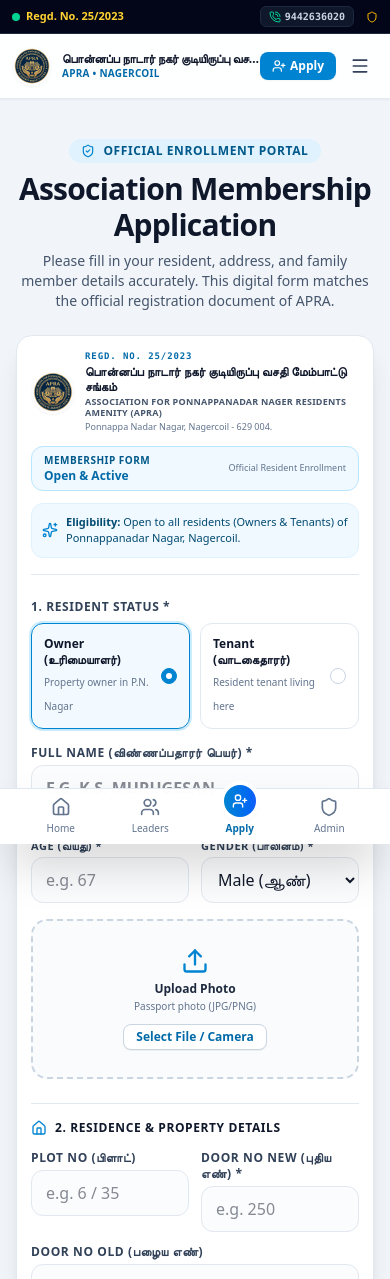
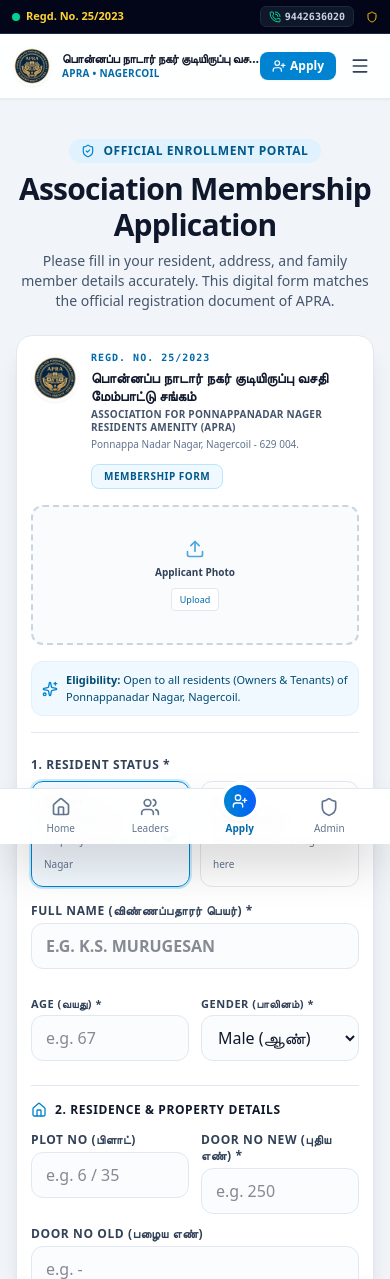
Before and after one commit to kishore2818/apra-frontend, a Next.js app: page /membership in a window 390 px wide. Shown: the top 1279 px of the page. Built offline with nearby package versions, Linux system fonts and the light colour scheme.

Commit message:
refactor: Move photo to header, remove google sheets sync

```diff
--- a/src/app/admin/page.js
+++ b/src/app/admin/page.js
@@ -482,7 +482,6 @@
               { id: 'MEMBERS', label: 'Membership Register' },
               { id: 'HEADS', label: 'Office Bearers' },
               { id: 'ANALYTICS', label: 'Demographics & Charts' },
-              { id: 'SHEETS', label: 'Google Sheets Setup' },
             ].map((tab) => (
               <button
                 key={tab.id}
--- a/src/components/MembershipForm.jsx
+++ b/src/components/MembershipForm.jsx
@@ -346,35 +346,68 @@
     <div className="bg-white rounded-2xl sm:rounded-3xl p-3.5 sm:p-8 lg:p-10 border border-slate-200 shadow-xl max-w-4xl mx-auto my-3 sm:my-8">
       {/* Form Header */}
       <div className="border-b border-slate-200 pb-4 sm:pb-6 mb-6 sm:mb-8">
-        <div className="flex flex-col sm:flex-row items-start sm:items-center justify-between gap-3 sm:gap-4">
-          <div className="flex items-center gap-2.5 sm:gap-3 min-w-0">
-            <ApraLogo className="w-11 h-11 sm:w-16 sm:h-16 flex-shrink-0" />
+        <div className="flex flex-col sm:flex-row items-start justify-between gap-4 sm:gap-6">
+          <div className="flex items-start gap-3 sm:gap-4 min-w-0 flex-1">
+            <ApraLogo className="w-12 h-12 sm:w-20 sm:h-20 flex-shrink-0 mt-1" />
             <div className="min-w-0 flex-1">
-              <span className="text-[9px] sm:text-xs font-mono font-bold text-sky-700 uppercase tracking-widest block truncate">
+              <span className="text-[10px] sm:text-xs font-mono font-bold text-sky-700 uppercase tracking-widest block truncate">
                 {ASSOCIATION_INFO.regdNo}
               </span>
-              <h2 className="text-xs sm:text-xl font-bold text-slate-900 font-sans leading-tight break-words">
+              <h2 className="text-sm sm:text-2xl font-bold text-slate-900 font-sans leading-tight break-words mt-1">
                 {ASSOCIATION_INFO.nameTamil}
               </h2>
-              <h3 className="text-[9px] sm:text-xs font-semibold text-slate-600 tracking-wide leading-tight block break-words mt-0.5">
+              <h3 className="text-[10px] sm:text-sm font-semibold text-slate-600 tracking-wide leading-tight block break-words mt-1">
                 ASSOCIATION FOR PONNAPPANADAR NAGER RESIDENTS AMENITY (APRA)
               </h3>
-              <p className="text-[9px] sm:text-xs text-slate-500 mt-0.5 truncate">
+              <p className="text-[10px] sm:text-xs text-slate-500 mt-1 truncate">
                 Ponnappa Nadar Nagar, Nagercoil - 629 004.
               </p>
+
+              <div className="mt-3 inline-block bg-sky-50 border border-sky-200 px-3 py-1 rounded-lg">
+                <div className="text-[10px] sm:text-[11px] font-bold text-sky-800 uppercase tracking-wider">Membership Form</div>
+              </div>
             </div>
           </div>
 
-          <div className="bg-sky-50 border border-sky-200 px-3 py-1.5 sm:p-3 rounded-xl sm:rounded-2xl text-left sm:text-right w-full sm:w-auto flex sm:flex-col justify-between sm:justify-center items-center sm:items-end">
-            <div>
-              <div className="text-[10px] sm:text-[11px] font-bold text-sky-800 uppercase tracking-wider">Membership Form</div>
-              <div className="text-xs sm:text-xl font-black text-sky-700">Open & Active</div>
+          {/* Header Photo Upload Area */}
+          <div className="flex-shrink-0 w-full sm:w-32 md:w-36 flex flex-col justify-start">
+            <div className="border-2 border-dashed border-slate-300 rounded-xl p-2 text-center bg-slate-50/70 flex flex-col items-center justify-center min-h-[140px] sm:min-h-[160px] h-full">
+              {formData.photoDataUrl ? (
+                <div className="relative group flex items-center justify-center w-full h-full">
+                  <img
+                    src={formData.photoDataUrl}
+                    alt="Member Preview"
+                    className="w-full h-full max-w-[120px] max-h-[140px] object-cover rounded-lg shadow-sm border border-slate-200"
+                  />
+                  <button
+                    type="button"
+                    onClick={() => setFormData((prev) => ({ ...prev, photoDataUrl: '' }))}
+                    className="absolute -top-2 -right-2 bg-rose-600 text-white p-1 rounded-full text-xs shadow-md hover:bg-rose-700 active:scale-90"
+                    title="Remove Photo"
+                  >
+                    <Trash2 className="w-3.5 h-3.5" />
+                  </button>
                 </div>
-            <div className="text-[9px] sm:text-[10px] text-slate-500">Official Resident Enrollment</div>
+              ) : (
+                <label className="cursor-pointer flex flex-col items-center justify-center w-full h-full py-2">
+                  <Upload className="w-5 h-5 text-sky-600 mb-1.5 opacity-70" />
+                  <span className="text-[10px] sm:text-xs font-bold text-slate-700 block">Applicant Photo</span>
+                  <input
+                    type="file"
+                    accept="image/*"
+                    onChange={handlePhotoUpload}
+                    className="hidden"
+                  />
+                  <span className="mt-2 text-[9px] px-2 py-1 bg-white border border-slate-200 rounded text-sky-700 hover:bg-slate-50">
+                    Upload
+                  </span>
+                </label>
+              )}
+            </div>
           </div>
         </div>
 
-        <div className="mt-3 sm:mt-4 p-2.5 sm:p-3 bg-sky-50 rounded-xl border border-sky-100 text-[11px] sm:text-xs text-sky-900 flex items-center gap-2">
+        <div className="mt-4 p-2.5 sm:p-3 bg-sky-50 rounded-xl border border-sky-100 text-[11px] sm:text-xs text-sky-900 flex items-center gap-2">
           <Sparkles className="w-4 h-4 text-sky-600 flex-shrink-0" />
           <span>
             <strong>Eligibility:</strong> Open to all residents (Owners & Tenants) of Ponnappanadar Nagar, Nagercoil.
@@ -444,9 +477,7 @@
             </div>
           </div>
 
-          <div className="grid grid-cols-1 md:grid-cols-3 gap-4 sm:gap-6 items-start">
-            <div className="md:col-span-2 space-y-3.5 sm:space-y-4">
-
+          <div className="space-y-3.5 sm:space-y-4">
             {/* Applicant Name */}
             <div>
               <label className="block text-xs font-bold text-slate-700 uppercase tracking-wider mb-1">
@@ -497,44 +528,6 @@
                   <option value="Other">Other</option>
                 </select>
               </div>
-              </div>
-
-            </div>
-
-            {/* Passport Photo Upload Box */}
-            <div className="border-2 border-dashed border-slate-300 rounded-2xl p-4 text-center bg-slate-50/70 flex flex-col items-center justify-center min-h-[160px] sm:min-h-[200px]">
-              {formData.photoDataUrl ? (
-                <div className="relative group">
-                  <img
-                    src={formData.photoDataUrl}
-                    alt="Member Preview"
-                    className="w-28 h-32 sm:w-32 sm:h-36 object-cover rounded-xl shadow-md border-2 border-white"
-                  />
-                  <button
-                    type="button"
-                    onClick={() => setFormData((prev) => ({ ...prev, photoDataUrl: '' }))}
-                    className="absolute -top-2 -right-2 bg-rose-600 text-white p-1 rounded-full text-xs shadow-md hover:bg-rose-700 active:scale-90"
-                    title="Remove Photo"
-                  >
-                    <Trash2 className="w-3.5 h-3.5" />
-                  </button>
-                </div>
-              ) : (
-                <label className="cursor-pointer flex flex-col items-center w-full py-2">
-                  <Upload className="w-7 h-7 text-sky-600 mb-1.5 animate-pulse" />
-                  <span className="text-xs font-bold text-slate-800 block">Upload Photo</span>
-                  <span className="text-[10px] text-slate-500 block mt-0.5">Passport photo (JPG/PNG)</span>
-                  <input
-                    type="file"
-                    accept="image/*"
-                    onChange={handlePhotoUpload}
-                    className="hidden"
-                  />
-                  <span className="mt-2.5 px-3 py-1 bg-white border border-slate-300 rounded-lg text-xs font-semibold text-sky-700 shadow-2xs hover:bg-slate-50">
-                    Select File / Camera
-                  </span>
-                </label>
-              )}
             </div>
           </div>
         </div>
```
Lines whose indentation alone changed are shown as unchanged.
